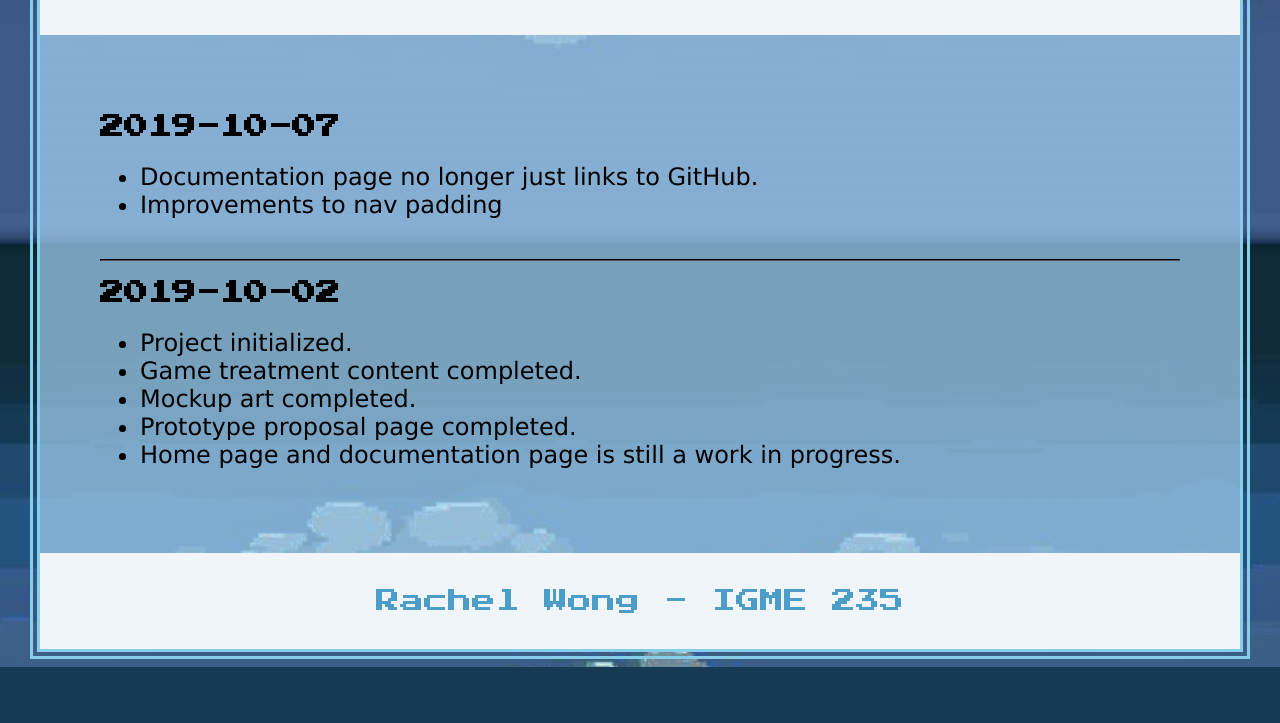
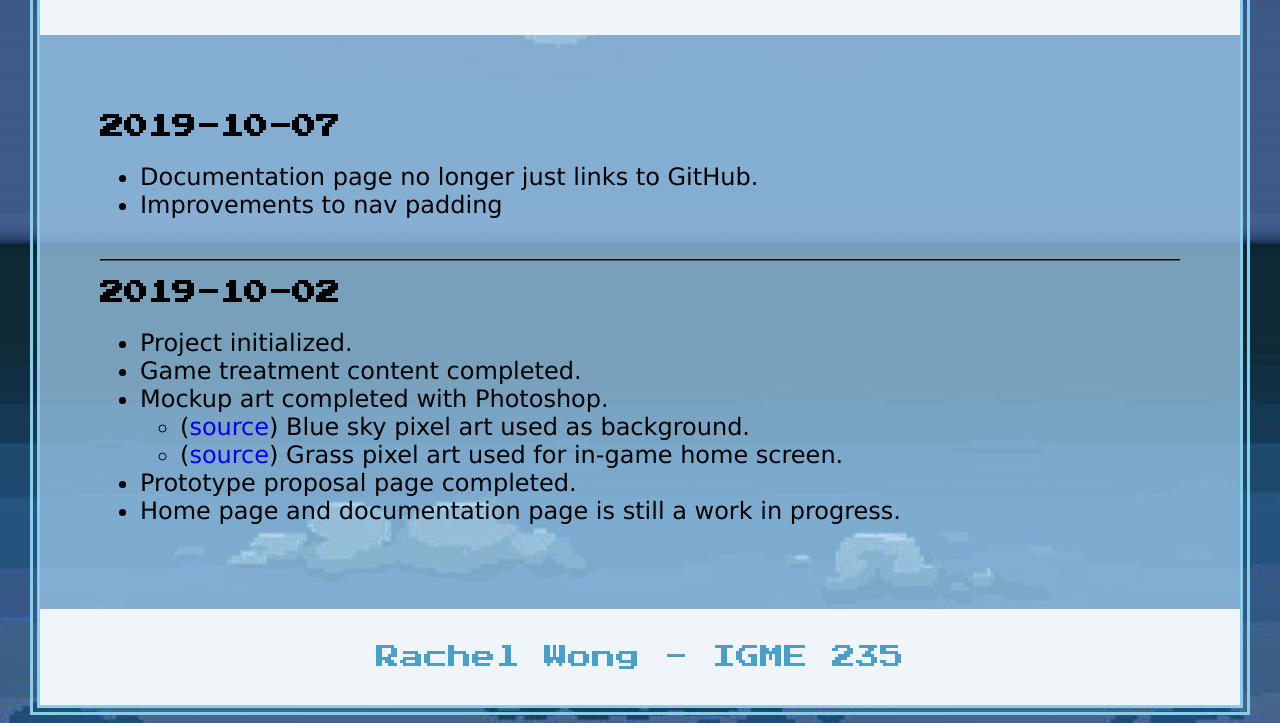
Before and after one commit to Rachel-W3/235, a plain HTML site: page project1/documentation.html in a window 1280 px wide. Shown: the part 556-1279 px from the top of the page. Before the commit the page ends 1223 px from the top, so only its background shows below. Drawn offline with Linux system fonts and the light colour scheme.

Commit message:
minor changes to links

```diff
--- a/project1/documentation.html
+++ b/project1/documentation.html
@@ -32,7 +32,11 @@
             <ul>
                 <li>Project initialized.</li>
                 <li>Game treatment content completed.</li>
-                <li>Mockup art completed.</li>
+                <li>Mockup art completed with Photoshop.</li>
+                <ul>
+                    <li>(<a href="https://www.pinterest.com/pin/842665780253271860/">source</a>) Blue sky pixel art used as background.</li>
+                    <li>(<a href="https://wallhere.com/en/wallpaper/1364323">source</a>) Grass pixel art used for in-game home screen.</li>
+                </ul>
                 <li>Prototype proposal page completed.</li>
                 <li>Home page and documentation page is still a work in progress.</li>
             </ul>
```
Also changed, not shown: project1/proposal.html (+0 -5 lines).
